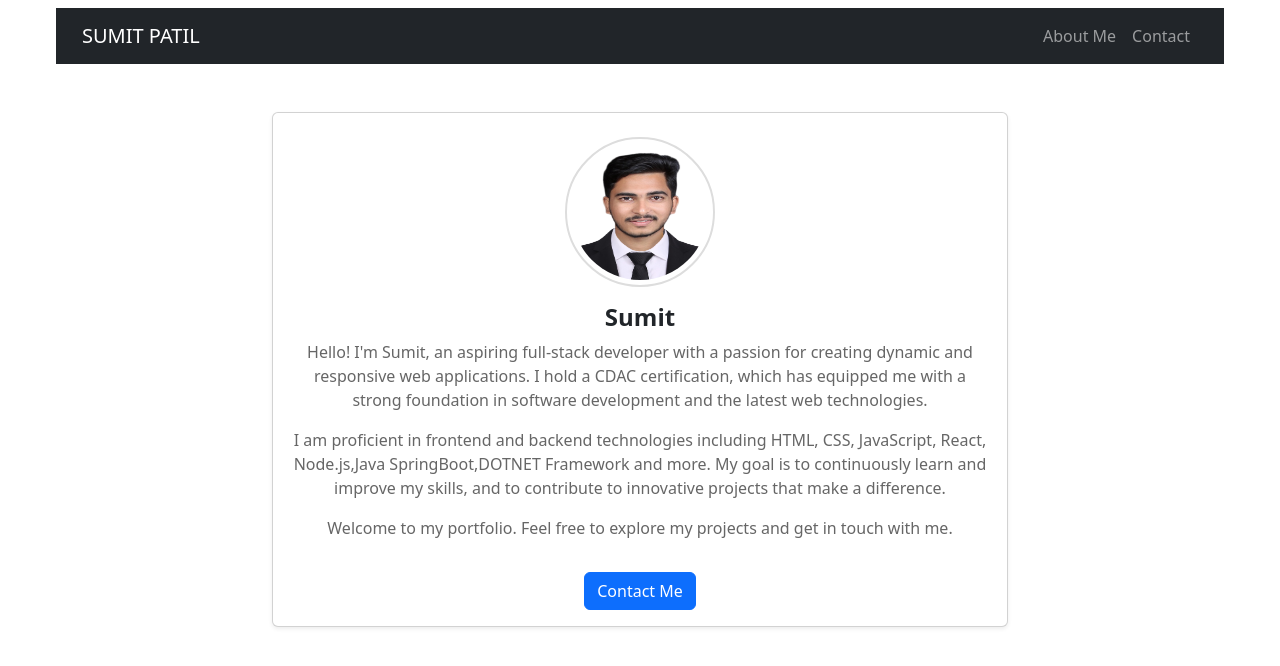
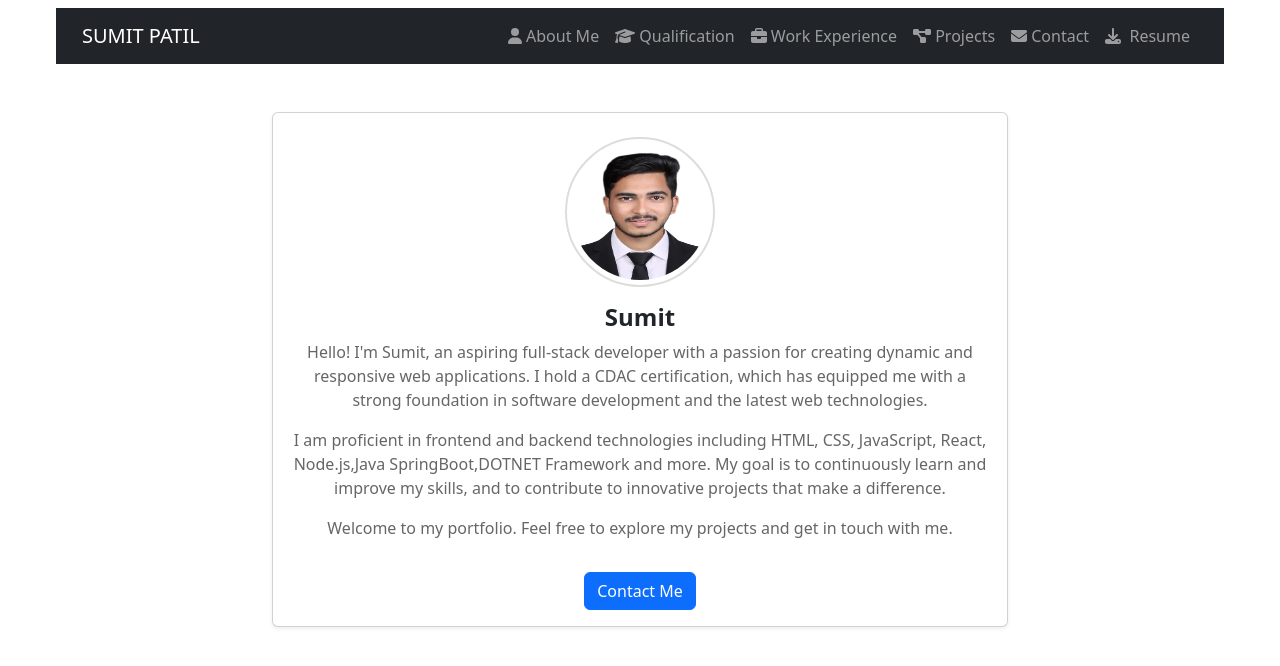
Before and after one commit to SUMITpatil2021/Sumit_portfolio, a React (Create React App) app in the folder sumit_portfolio/: page / in a window 1280 px wide. Shown: the top 666 px of the page. Built offline with nearby package versions, Linux system fonts and the light colour scheme.

Commit message:
created downaladable link for downloading  resume

```diff
--- a/sumit_portfolio/package.json
+++ b/sumit_portfolio/package.json
@@ -3,7 +3,9 @@
   "version": "0.1.0",
   "private": true,
   "dependencies": {
+    "@fortawesome/fontawesome-svg-core": "^6.5.2",
     "@fortawesome/free-solid-svg-icons": "^6.5.2",
+    "@fortawesome/react-fontawesome": "^0.2.2",
     "@testing-library/jest-dom": "^5.17.0",
     "@testing-library/react": "^13.4.0",
     "@testing-library/user-event": "^13.5.0",
--- a/sumit_portfolio/src/components/landingPage.jsx
+++ b/sumit_portfolio/src/components/landingPage.jsx
@@ -2,9 +2,8 @@ import React, { useEffect,useRef,useState } from "react";
 import { Link } from "react-scroll";
 import { useNavigate, Routes} from "react-router-dom";
 import { Nav,Navbar,Container} from "react-bootstrap";
-
-
-
+import { FontAwesomeIcon } from '@fortawesome/react-fontawesome';
+import { faUser, faGraduationCap, faEnvelope, faBriefcase,faProjectDiagram ,faDownload } from '@fortawesome/free-solid-svg-icons';
 import Home from "./home";
 
 export default  function LandingPage(){
@@ -13,6 +12,26 @@ export default  function LandingPage(){
 
 const Navigate = useNavigate();
 const[selectedLink, setSelectedLink] = useState("home");
+
+const handleDownload = () => {
+  // Replace with your resume file URL or path
+  const resumeUrl = 'https://drive.google.com/file/d/1rBBANeaMXBHEAPCirV2S63T0Hogg67iK/view?usp=drive_link';
+
+  // Use JavaScript to create a link element
+  const link = document.createElement('a');
+  link.href = resumeUrl;
+  link.setAttribute('download', 'resume.pdf'); // Specify the file name here
+  link.setAttribute('target', '_blank'); //open in new tab
+
+  // Append the link to the body
+  document.body.appendChild(link);
+
+  // Programmatically click the link to trigger the download
+  link.click();
+
+  // Clean up: Remove the link from the body
+  document.body.removeChild(link);
+};
 
 const handleLinkClick = (link)=>{
     setSelectedLink(link);
@@ -50,10 +69,24 @@ const renderComponent = ()=>{
                 <Navbar.Toggle aria-controls="basic-navbar-nav" />
                 <Navbar.Collapse id="basic-navbar-nav">
                   <Nav className="ms-auto">
-                    <Nav.Link  onClick={()=>{handleLinkClick('home')}}>About Me</Nav.Link>
-                    {/* <Nav.Link onClick={()=>{handleLinkClick('')}} */}
-                    <Nav.Link  onClick={()=>{handleLinkClick('contactus')}}>Contact </Nav.Link>
+                    <Nav.Link  onClick={()=>{handleLinkClick('home')}}>
+                      <FontAwesomeIcon icon={faUser}  />
+                      &nbsp;About Me</Nav.Link>
 
+                    <Nav.Link onClick={()=>{handleLinkClick('qualification')}}>
+                      <FontAwesomeIcon icon={faGraduationCap}  />
+                      &nbsp;Qualification </Nav.Link>
+                    <Nav.Link onClick={()=>{handleLinkClick('workexp')}}>
+                    <FontAwesomeIcon icon={faBriefcase} />
+                    &nbsp;Work Experience </Nav.Link>
+
+                    <Nav.Link onClick={()=>{handleLinkClick('projects')}}>
+                    <FontAwesomeIcon icon={faProjectDiagram}  />
+                    &nbsp;Projects</Nav.Link>
+                    <Nav.Link  onClick={()=>{handleLinkClick('contactus')}}>
+                    <FontAwesomeIcon icon={faEnvelope} />
+                     &nbsp;Contact </Nav.Link>
+                   <Nav.Link onClick={()=>{handleDownload()}}> <FontAwesomeIcon icon={faDownload}/> &nbsp;Resume </Nav.Link>
 
 
                   </Nav>
```
Also changed, not shown: sumit_portfolio/src/components/qualification.jsx (added, +9 -0 lines), 1 other file (tests, documents, lock files or other folders).
